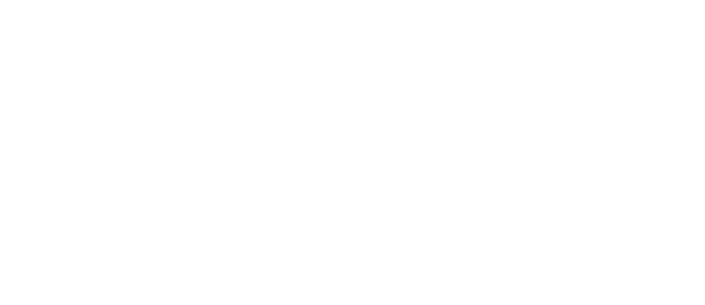
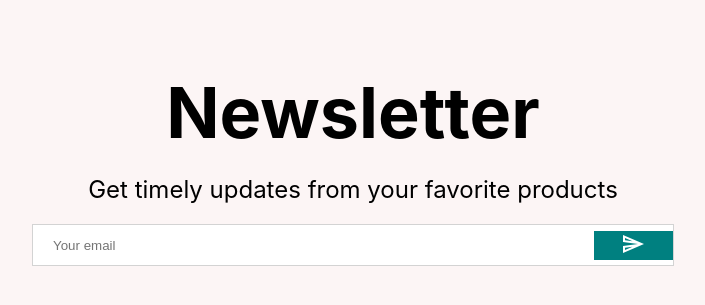
Before and after one commit to thanhle0203/Tikita-shop, a React (Create React App) app: page / in a window 1280 px wide. Shown: the part 3231-3536 px from the top of the page, without its empty margins (287-992 px from the left). Before the commit the page ends 3136 px from the top, so only its background shows below. Built offline with nearby package versions, Linux system fonts and the light colour scheme.

Commit message:
Created Newsletter component

```diff
--- a/src/Pages/Home.js
+++ b/src/Pages/Home.js
@@ -4,6 +4,7 @@
 import Navbar from '../components/Navbar'
 import Slider from '../components/Slider'
 import Products from '../components/Products'
+import Newsletter from '../components/Newsletter'
 
 const Home = () => {
   return (
@@ -13,6 +14,7 @@
       <Slider />
       <Categories />
       <Products />
+      <Newsletter />
     </div>
 
   )
--- /dev/null
+++ b/src/components/Newsletter.js
@@ -0,0 +1,65 @@
+
+import React from 'react'
+import styled from 'styled-components'
+import SendOutlinedIcon from '@mui/icons-material/SendOutlined';
+
+const Container = styled.div`
+  height: 60vh;
+  background-color: #fcf5f5;
+  display: flex;
+  align-items: center;
+  justify-content: center;
+  flex-direction: column;
+`
+
+const Title = styled.h1`
+  font-size: 70px;
+  margin-bottom: 20px;
+`
+
+const Description = styled.div`
+  font-size: 24px;
+  font-weight: 30px;
+  margin-bottom: 20px;
+`
+
+const InputContainer = styled.div`
+  width: 50%;
+  height: 40px;
+  background-color: white;
+  align-items: center;
+  justify-content: space-between;
+  display: flex;
+  border: 1px solid lightgray;
+`
+
+const Input = styled.input`
+  border: none;
+  flex: 8;
+  padding-left: 20px;
+`
+
+const Button = styled.button`
+  flex: 1;
+  border: none;
+  background-color: teal;
+  color: white;
+
+`
+
+const Newsletter = () => {
+  return (
+    <Container>
+      <Title>Newsletter</Title>
+      <Description>Get timely updates from your favorite products</Description>
+      <InputContainer>
+        <Input placeholder='Your email' />
+        <Button>
+          <SendOutlinedIcon />
+        </Button>
+      </InputContainer>
+    </Container>
+  )
+}
+
+export default Newsletter
```
